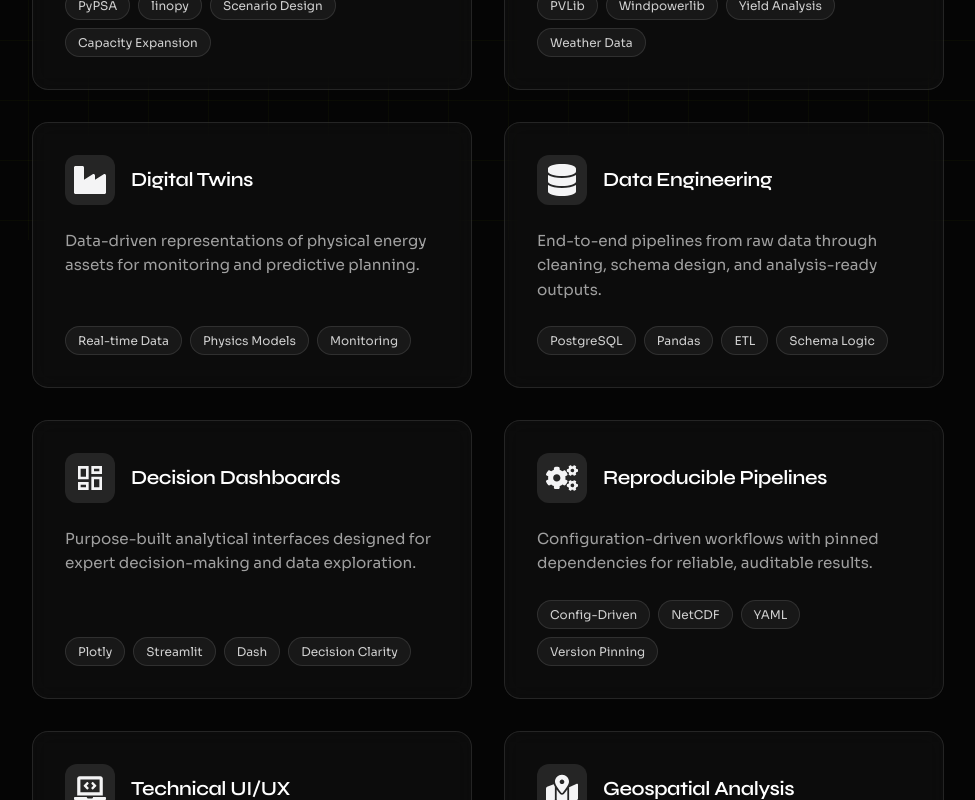
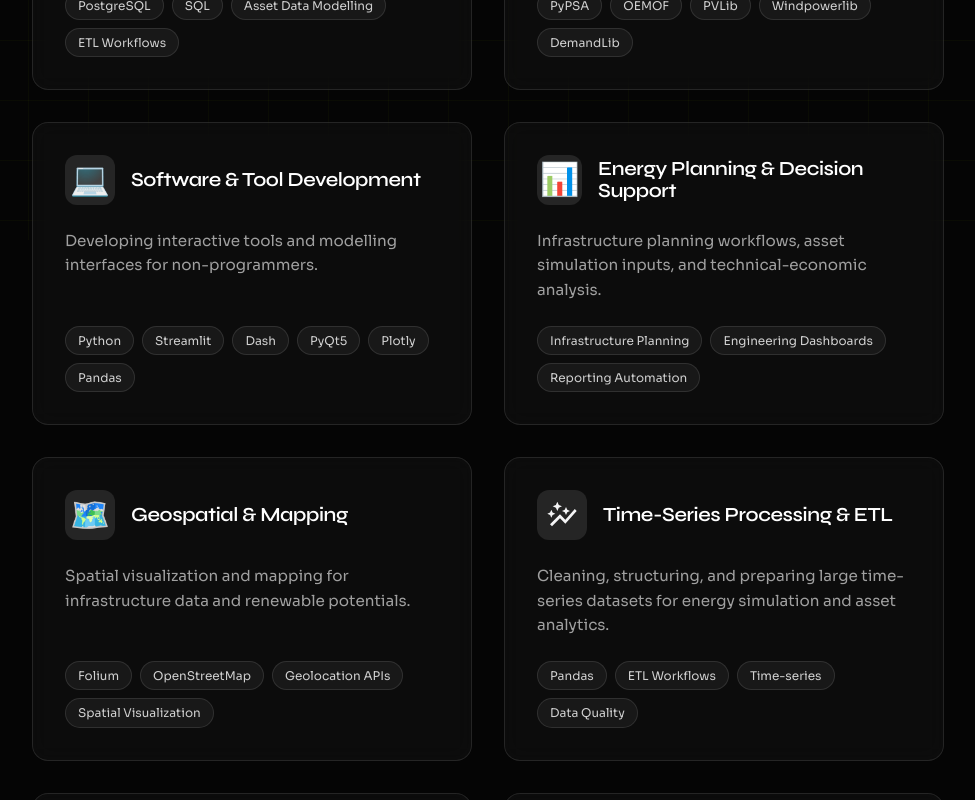
Before and after one commit to vaijayanth-sheri/personal_portfolio_website, a React (Vite) app: page /capabilities in a window 1280 px wide. Shown: the part 560-1360 px from the top of the page, without its empty margins (152-1127 px from the left). Built offline with nearby package versions, Linux system fonts and the light colour scheme; the HTML template or start-up script is replaced by a standard one.

Commit message:
updated profile to latest info

```diff
--- a/src/components/core/CapabilityCard.jsx
+++ b/src/components/core/CapabilityCard.jsx
@@ -8,7 +8,7 @@ const CapabilityCard = ({ capability }) => {
   return (
     <article className={styles.card}>
       <div className={styles.header}>
-        <span className={styles.icon}>{getIcon(icon)}</span>
+        <span className={styles.icon}>{getIcon(icon) || icon}</span>
         <h3 className={styles.title}>{title}</h3>
       </div>
       <p className={styles.summary}>{summary}</p>
--- a/src/data/capabilities.js
+++ b/src/data/capabilities.js
@@ -1,58 +1,58 @@
 export const capabilitiesData = [
   {
-    id: 'energy-modeling',
-    icon: 'Energy',
-    title: 'Energy Modeling',
-    summary: 'Capacity expansion planning, dispatch optimization, and scenario analysis for power systems.',
-    tags: ['PyPSA', 'linopy', 'Scenario Design', 'Capacity Expansion'],
+    id: 'infrastructure-data',
+    icon: '🗄️',
+    title: 'Infrastructure Data & Analytics',
+    summary: 'Asset data modelling, time-series data preparation, and data quality assurance for infrastructure planning.',
+    tags: ['PostgreSQL', 'SQL', 'Asset Data Modelling', 'ETL Workflows'],
   },
   {
-    id: 'renewables-sim',
-    icon: 'Solar',
-    title: 'Renewables Simulation',
-    summary: 'Solar and wind yield modeling with validated open-source libraries.',
-    tags: ['PVLib', 'Windpowerlib', 'Yield Analysis', 'Weather Data'],
+    id: 'energy-modelling',
+    icon: '⚡',
+    title: 'Energy Systems Modelling',
+    summary: 'Capacity expansion concepts, renewable energy simulations, and energy scenario analysis.',
+    tags: ['PyPSA', 'OEMOF', 'PVLib', 'Windpowerlib', 'DemandLib'],
   },
   {
-    id: 'digital-twins',
-    icon: 'DigitalTwin',
-    title: 'Digital Twins',
-    summary: 'Data-driven representations of physical energy assets for monitoring and predictive planning.',
-    tags: ['Real-time Data', 'Physics Models', 'Monitoring'],
+    id: 'software-tools',
+    icon: '💻',
+    title: 'Software & Tool Development',
+    summary: 'Developing interactive tools and modelling interfaces for non-programmers.',
+    tags: ['Python', 'Streamlit', 'Dash', 'PyQt5', 'Plotly', 'Pandas'],
   },
   {
-    id: 'data-engineering',
-    icon: 'DataEngineering',
-    title: 'Data Engineering',
-    summary: 'End-to-end pipelines from raw data through cleaning, schema design, and analysis-ready outputs.',
-    tags: ['PostgreSQL', 'Pandas', 'ETL', 'Schema Logic'],
-  },
-  {
-    id: 'decision-dashboards',
-    icon: 'Dashboard',
-    title: 'Decision Dashboards',
-    summary: 'Purpose-built analytical interfaces designed for expert decision-making and data exploration.',
-    tags: ['Plotly', 'Streamlit', 'Dash', 'Decision Clarity'],
-  },
-  {
-    id: 'reproducible-pipelines',
-    icon: 'Automation',
-    title: 'Reproducible Pipelines',
-    summary: 'Configuration-driven workflows with pinned dependencies for reliable, auditable results.',
-    tags: ['Config-Driven', 'NetCDF', 'YAML', 'Version Pinning'],
-  },
-  {
-    id: 'technical-ui-ux',
-    icon: 'UI/UX',
-    title: 'Technical UI/UX',
-    summary: 'User interfaces designed specifically for complex engineering workflows and technical audiences.',
-    tags: ['Streamlit', 'PyQt', 'Cognitive Load', 'Engineering Tools'],
+    id: 'decision-support',
+    icon: '📊',
+    title: 'Energy Planning & Decision Support',
+    summary: 'Infrastructure planning workflows, asset simulation inputs, and technical-economic analysis.',
+    tags: ['Infrastructure Planning', 'Engineering Dashboards', 'Reporting Automation'],
   },
   {
     id: 'geospatial',
-    icon: 'Map',
-    title: 'Geospatial Analysis',
-    summary: 'Location-aware energy analysis and mapping for infrastructure planning.',
-    tags: ['Geopandas', 'Folium', 'Spatial Data'],
+    icon: '🗺️',
+    title: 'Geospatial & Mapping',
+    summary: 'Spatial visualization and mapping for infrastructure data and renewable potentials.',
+    tags: ['Folium', 'OpenStreetMap', 'Geolocation APIs', 'Spatial Visualization'],
+  },
+  {
+    id: 'data-pipelines',
+    icon: 'ETL',
+    title: 'Time-Series Processing & ETL',
+    summary: 'Cleaning, structuring, and preparing large time-series datasets for energy simulation and asset analytics.',
+    tags: ['Pandas', 'ETL Workflows', 'Time-series', 'Data Quality'],
+  },
+  {
+    id: 'simulation-twins',
+    icon: 'DigitalTwin',
+    title: 'Simulation & Digital Twins',
+    summary: 'Building data-driven representations of physical energy assets to monitor performance and predict outcomes.',
+    tags: ['Asset Lifecycle', 'Risk Simulation', 'Predictive Analytics'],
+  },
+  {
+    id: 'workflow-automation',
+    icon: 'Automation',
+    title: 'Workflow & Reporting Automation',
+    summary: 'Creating reproducible, configuration-driven pipelines and automated reports for auditable engineering decisions.',
+    tags: ['YAML', 'Config-Driven', 'Automated Reports', 'Version Pinning'],
   },
 ];
--- a/src/data/contact.js
+++ b/src/data/contact.js
@@ -1,16 +1,18 @@
 export const contactData = {
     statement: {
         title: "Collaboration",
-        heading: "Vaijayanth Sheri — Energy Systems Engineer & Digital Product Builder",
+        heading: "Vaijayanth Sheri — Energy Systems Engineer | Utility Data & Infrastructure Analytics",
         text: "I am open to collaborating on energy and infrastructure software projects that require rigorous engineering and system-level thinking. Whether you are building a new modeling platform or need to scale an existing tool, I bring reliability and engineering maturity to the table. Let's frame the problem and build a solution.",
     },
     engagement: {
         title: "Types of Engagement",
         categories: [
-            "Energy Modeling Platforms",
-            "Technical Dashboards & Decision Tools",
-            "Simulation & Digital Twin Systems",
-            "Automation Workflows for Energy Data"
+            "Energy System Modelling",
+            "Utility Analytics",
+            "Infrastructure Data Engineering",
+            "Decision-support Platforms",
+            "Digital Energy Tools",
+            "Grid and Asset Planning Workflows"
         ]
     },
     contactInfo: {
--- a/src/data/home.js
+++ b/src/data/home.js
@@ -10,8 +10,8 @@ import plotHomeImg from '/media/Visual plot builder for Jupyter/home.png';
 export const homeData = {
     hero: {
         name: "Vaijayanth Sheri",
-        title: "Energy Systems Engineer & Digital Product Builder",
-        subheadline: "I design and ship platforms that wrap energy models into usable decision tools — configuration-driven, reproducible, built for technical users.",
+        title: "Energy Systems Engineer | Utility Data & Infrastructure Analytics | Energy Modelling",
+        subheadline: "I work at the intersection of electricity network data, energy system modelling, and decision-support tools. My focus is building reliable data foundations and modelling workflows that support infrastructure planning, asset management, and energy transition decisions.",
         ctaPrimary: { label: "View Projects", to: "/projects" },
         ctaSecondary: { label: "Get in Touch", to: "/contact" },
     },
@@ -97,14 +97,10 @@ export const homeData = {
     ],
 
     capabilityGrid: [
-        { icon: "⚡", title: "Energy Modeling", tools: "PyPSA · Capacity Expansion · Scenario Design" },
-        { icon: "☀", title: "Renewables Simulation", tools: "PVLib · Windpowerlib · Yield Analysis" },
-        { icon: "🗄", title: "Data Engineering", tools: "PostgreSQL · ETL · Schema Logic · Pandas" },
-        { icon: "🔁", title: "Reproducible Pipelines", tools: "Config-Driven · NetCDF · YAML · Version Pinning" },
-        { icon: "📊", title: "Decision UX", tools: "Dashboards · Cognitive Load · Decision Clarity" },
-        { icon: "🖥", title: "UI Tooling", tools: "Streamlit · PyQt · Technical Workflows" },
-        { icon: "🗺", title: "Geospatial", tools: "Geopandas · Folium · Location Analysis" },
-        { icon: "📋", title: "Reporting", tools: "Automated Reports · PDF Generation · Audit Trails" },
+        { icon: "🗄", title: "Infrastructure Data & Analytics" },
+        { icon: "⚡", title: "Energy Systems Modelling" },
+        { icon: "🖥", title: "Software & Tool Development" },
+        { icon: "📊", title: "Energy Planning & Decision Support" },
     ],
 
     howIWork: [
@@ -115,14 +111,14 @@ export const homeData = {
     ],
 
     stackStrip: [
-        "PyPSA", "PVLib", "Windpowerlib", "Demandlib", "linopy",
-        "xarray", "geopandas", "PostgreSQL", "Streamlit", "PyQt",
-        "Pandas", "Plotly", "NetCDF", "YAML",
+        "PostgreSQL", "SQL", "PyPSA", "OEMOF", "PVLib", "Windpowerlib",
+        "DemandLib", "Python", "Streamlit", "Dash", "PyQt5",
+        "Plotly", "Pandas", "NumPy", "Folium", "OpenStreetMap"
     ],
 
     collaboration: {
         title: "Ways We Can Collaborate",
-        description: "I build platforms for energy modeling, simulation, and decision support. If you have a technically meaningful problem in the energy sector — from capacity planning to data pipeline automation — I am ready to work on it.",
+        description: "I am open to full-time opportunities and selected collaborations involving energy system modelling, utility analytics, infrastructure data engineering, and decision-support platforms.",
         ctaLabel: "Start a Conversation",
         ctaTo: "/contact",
     },
--- a/src/pages/Home.jsx
+++ b/src/pages/Home.jsx
@@ -40,8 +40,16 @@ const Home = () => {
             </div>
           </div>
           <div className={styles.heroText}>
-            <h1 className={styles.name}>{hero.name}</h1>
-            <h2 className={styles.title}>{hero.title}</h2>
+            <h1 className={styles.name}>
+              {hero.name.split(' ')[0]} <span className={styles.highlightName}>{hero.name.split(' ').slice(1).join(' ')}</span>
+            </h1>
+            <h2 className={styles.title}>
+              {hero.title.split('|').map((tag, index, arr) => (
+                <span key={index} style={{ display: 'block', marginBottom: '0.3rem' }}>
+                  {tag.trim()}{index < arr.length - 1 ? ' |' : ''}
+                </span>
+              ))}
+            </h2>
             <p className={styles.subheadline}>{hero.subheadline}</p>
             <div className={styles.heroCtas}>
               <Link to={hero.ctaPrimary.to} className={styles.btnPrimary} data-cursor-pointer="true">{hero.ctaPrimary.label}</Link>
--- a/src/pages/Home.module.css
+++ b/src/pages/Home.module.css
@@ -46,8 +46,8 @@
 }
 
 .name {
-  font-size: clamp(3.15rem, 9vw, 6.3rem);
-  font-weight: 700;
+  font-size: clamp(2.95rem, 8vw, 5.8rem);
+  font-weight: 600;
   margin-bottom: 0.5rem;
   color: var(--color-primary);
   line-height: 0.85;
@@ -55,8 +55,13 @@
   text-transform: uppercase;
 }
 
+.highlightName {
+  font-weight: 600;
+  color: var(--color-primary);
+}
+
 .title {
-  font-size: clamp(1.1rem, 2.5vw, 1.5rem);
+  font-size: clamp(0.85rem, 1.8vw, 1.15rem);
   color: var(--color-accent);
   margin-bottom: 2rem;
   font-weight: 600;
@@ -542,7 +547,7 @@
   display: flex;
   align-items: center;
   justify-content: center;
-  background: rgba(0,0,0,0.4);
+  background: rgba(0, 0, 0, 0.4);
 }
 
 .statusBadge {
@@ -601,7 +606,7 @@
   transform: translate(-50%, -50%);
   width: 80%;
   height: 80%;
-  background: radial-gradient(circle, rgba(204,255,0,0.03) 0%, rgba(0,0,0,0) 70%);
+  background: radial-gradient(circle, rgba(204, 255, 0, 0.03) 0%, rgba(0, 0, 0, 0) 70%);
   pointer-events: none;
 }
 
@@ -614,6 +619,7 @@
   z-index: 2;
   max-width: 1050px;
   margin: 0 auto;
+  padding: 0 4rem;
 }
 
 .jobTrackerInfo {
@@ -703,9 +709,10 @@
   position: relative;
   border: 1px solid var(--color-border);
   background: #000;
-  border-radius: 8px; /* Slightly softer for a tool */
+  border-radius: 8px;
+  /* Slightly softer for a tool */
   overflow: hidden;
-  box-shadow: 0 20px 40px rgba(0,0,0,0.4);
+  box-shadow: 0 20px 40px rgba(0, 0, 0, 0.4);
 }
 
 .jobTrackerVisual img {
@@ -726,6 +733,7 @@
     grid-template-columns: 1fr;
     text-align: center;
     gap: 3rem;
+    padding: 0 2rem;
   }
 
   .jobTrackerTagline {
```
Also changed, not shown: src/data/profile.js (+15 -3 lines).
